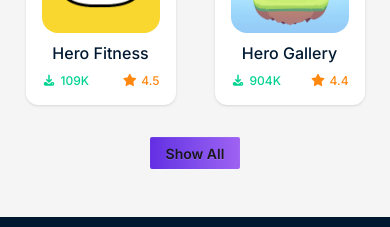
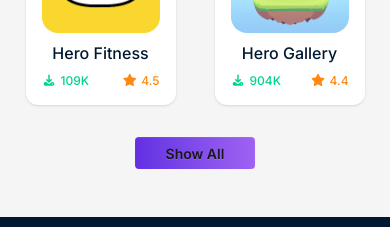
Before and after one commit to akmzakaria/hero-app, a React (Vite) app: page / in a window 390 px wide. Shown: the part 1940-2167 px from the top of the page. Built offline with nearby package versions, Linux system fonts and the light colour scheme.

Commit message:
btn width updated

```diff
--- a/src/Components/Pages/Home/Home.jsx
+++ b/src/Components/Pages/Home/Home.jsx
@@ -84,7 +84,7 @@ const Home = () => {
                 </div>
 
                 <div className='text-center mt-8 pb-12'>
-                    <Link to='/apps' className="btn bg-gradient-to-r from-[#632EE3] to-[#9F62F2] border-0 h-8 md:w-35 rounded-xs md:rounded-sm md:h-11">Show All</Link>
+                    <Link to='/apps' className="btn bg-gradient-to-r from-[#632EE3] to-[#9F62F2] border-0 w-30 h-8 md:w-35 md:h-11">Show All</Link>
                 </div>
 
             </div>
```
